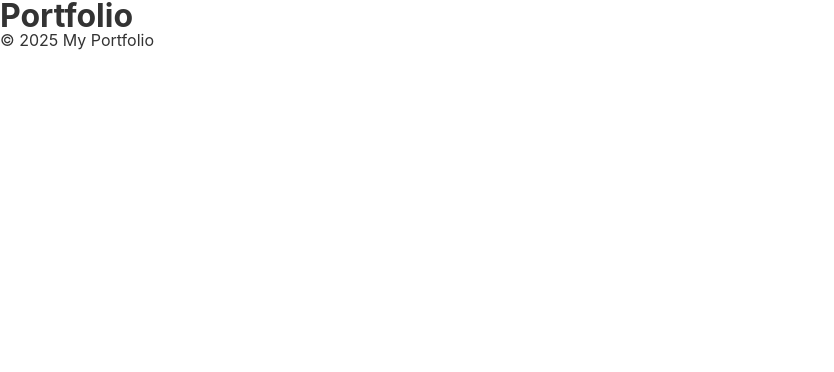
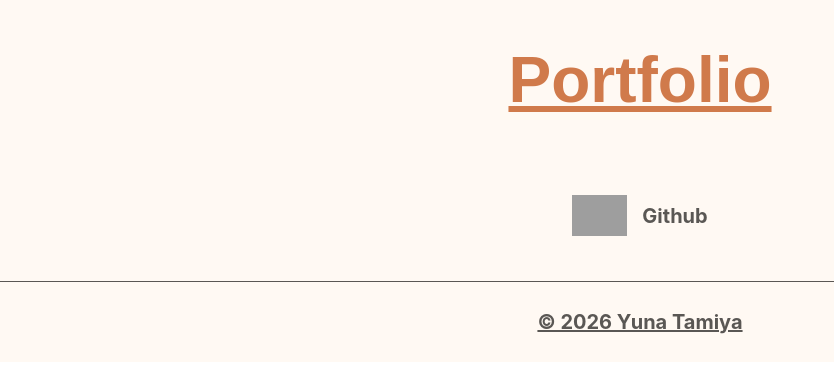
Before and after one commit to yuna1412/my_portfolio, a React (Vite) app in the folder frontend/: page /about in a window 1280 px wide. Shown: the top 372 px of the page, without its empty margins (0-834 px from the left). Built offline with nearby package versions, Linux system fonts and the light colour scheme; grey boxes are pictures that could not be loaded.

Commit message:
ヘッダー・フッター（リンクは仮置き）作成

```diff
--- a/frontend/src/components/Footer.tsx
+++ b/frontend/src/components/Footer.tsx
@@ -1,9 +1,13 @@
-import "../styles/layout/_footer.scss";
-
 export default function Footer() {
     return (
         <footer className="footer">
-            <p className="footer-text">© 2025 My Portfolio</p>
+            <div className="footer_inner">
+                <a href="#" className="footer_iconArea">
+                    <img src="/src/assets/images/github.svg" alt="Logo"></img>
+                    <span>Github</span>
+                </a>
+                <p className="footer_text">© 2026 Yuna Tamiya</p>
+            </div>
         </footer>
     );
 }
--- a/frontend/src/components/Header.tsx
+++ b/frontend/src/components/Header.tsx
@@ -1,9 +1,7 @@
-import "../styles/layout/_header.scss";
-
 export default function Header() {
     return (
         <header className="header">
-            <h1 className="header-title">Portfolio</h1>
+            <h1 className="header_title">Portfolio</h1>
         </header>
     );
 }
--- a/frontend/src/styles/layout/_footer.scss
+++ b/frontend/src/styles/layout/_footer.scss
@@ -1,12 +1,47 @@
-@use "../variables/breakpoint" as *;
+@use "../variables/_breakpoint" as *;
+@use "../variables/_color" as *;
+@use "../variables/_font" as *;
 
-.template {
-  .title {
-    font-size: 2rem;
-    font-weight: bold;
-    text-align: center;
-    margin-top: 2rem;
-  }
+.footer {
+    display: flex;
+    align-items: center;
+    justify-content: center;
+    width: 100%;
+    min-height: 150px;
+    padding: 45px 0 30px 0;
+    background-color: $base;
+    .footer_inner {
+      display: flex;
+      flex-direction: column;
+      align-items: center;
+      gap: 45px;
+      width: 100%;
+      color: #5A5754;
+      .footer_iconArea {
+        display: flex;
+        gap: 15px;
+        img {
+            width: 55px;
+            height: auto;
+        }
+        span {
+            display: inline-flex;
+            align-items: center;
+            justify-content: center;
+            font-size: 20px;
+            font-weight: 700;
+        }
+      }
+      .footer_text {
+        width: 100%;
+        padding-top: 30px;
+        border-top: 1px solid #5A5754;
+        font-size: 20px;
+        font-weight: 700;
+        text-align: center;
+        text-decoration: underline;
+      }
+    }
 }
 
 // タブレットデザイン
--- a/frontend/src/styles/layout/_header.scss
+++ b/frontend/src/styles/layout/_header.scss
@@ -1,12 +1,23 @@
-@use "../variables/breakpoint" as *;
+@use "../variables/_breakpoint" as *;
+@use "../variables/_color" as *;
+@use "../variables/_font" as *;
 
-.template {
-  .title {
-    font-size: 2rem;
-    font-weight: bold;
-    text-align: center;
-    margin-top: 2rem;
-  }
+.header {
+    display: flex;
+    align-items: center;
+    justify-content: center;
+    width: 100%;
+    min-height: 150px;
+    padding: 20px 10px 10px;
+    background-color: $base;
+    .header_title {
+        font-size: 64px;
+        font-family: $font-title;
+        color: $title;
+        font-weight: 700;
+        text-align: center;
+        text-decoration: underline;
+    }
 }
 
 // タブレットデザイン
--- a/frontend/src/styles/pages/template.scss
+++ b/frontend/src/styles/pages/template.scss
@@ -1,6 +1,7 @@
 @use "../variables/breakpoint" as *;
 
 .template {
+  height: 100vh;
   .title {
     font-size: 2rem;
     font-weight: bold;
```
